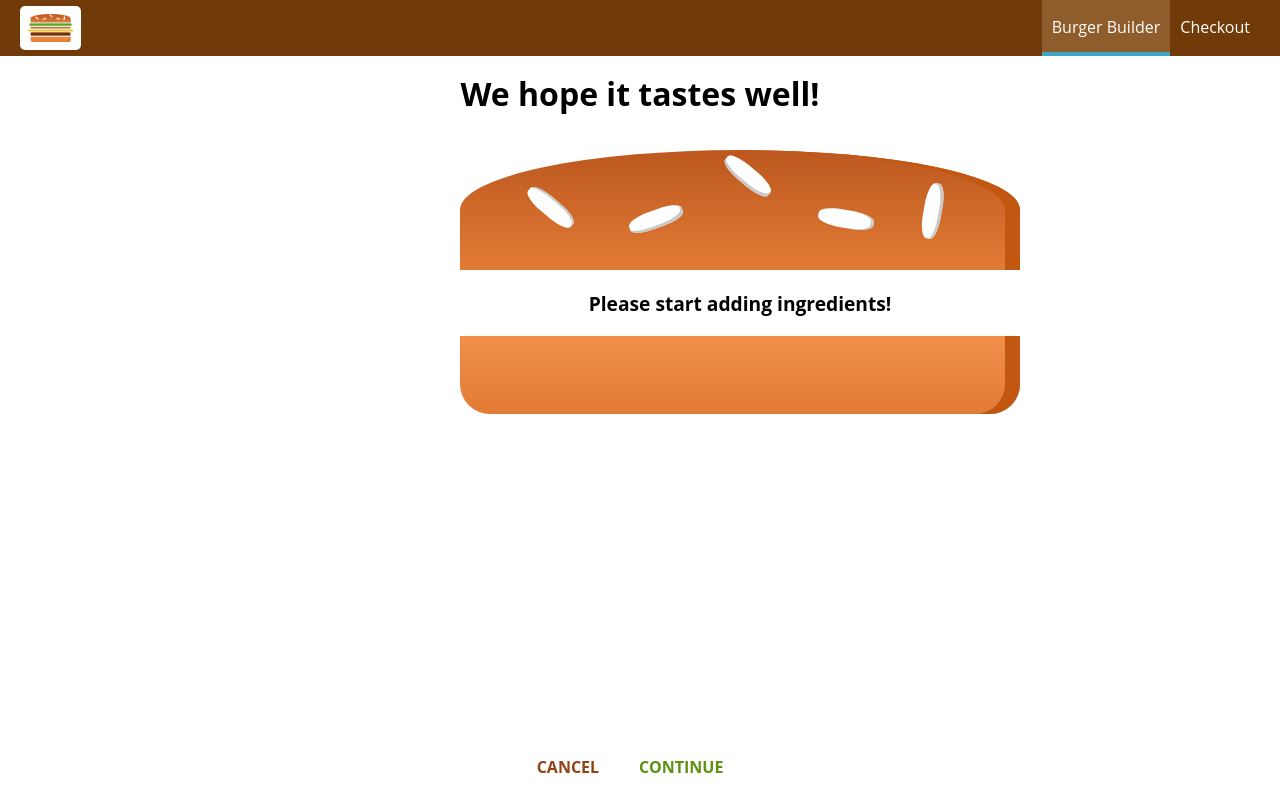
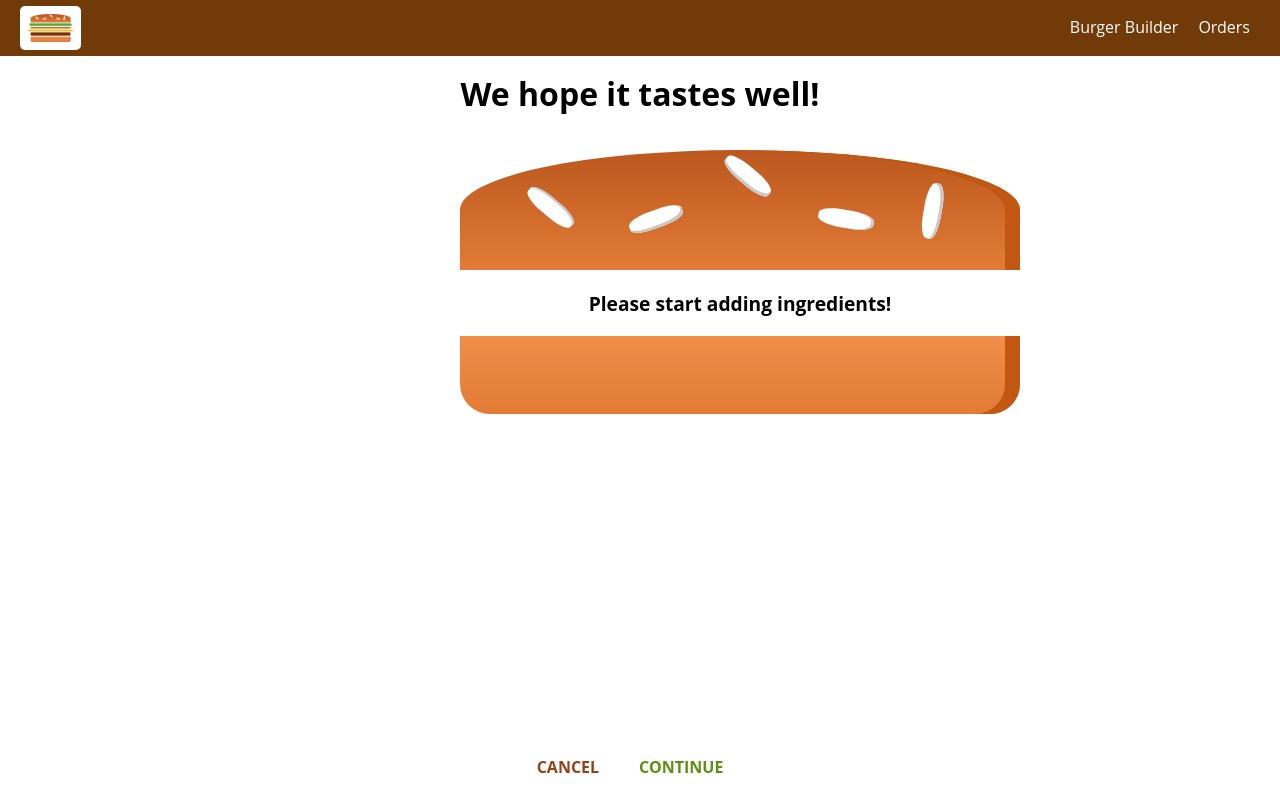
Before and after one commit to andreisavelev/burger-builder-react, a React app: page /checkout in a window 1280 px wide. Built offline with nearby package versions, Linux system fonts and the light colour scheme.

Commit message:
Transform simple a tag to NavLink in the toolbar

```diff
--- a/src/components/Burger/BuildControls/BuildControl/BuildControl.css
+++ b/src/components/Burger/BuildControls/BuildControl/BuildControl.css
@@ -12,7 +12,6 @@
     margin: 0 5px;
     width: 80px;
     border: 1px solid #AA6817;
-    cursor: pointer;
     outline: none;
 }
 
--- a/src/components/Navigation/NavigationItems/NavigationItem/NavigationItem.js
+++ b/src/components/Navigation/NavigationItems/NavigationItem/NavigationItem.js
@@ -1,12 +1,15 @@
 import React from 'react';
+import {NavLink} from "react-router-dom";
 
 import classes from './NavigationItem.css';
 
-const navigationItem = ( props ) => (
+const navigationItem = (props) => (
     <li className={classes.NavigationItem}>
-        <a
-            href={props.link}
-            className={props.active ? classes.active : null}>{props.children}</a>
+        <NavLink to={props.link}
+                 exact={props.exact}
+                 activeClassName={classes.active}>
+            {props.children}
+        </NavLink>
     </li>
 );
 
--- a/src/components/Navigation/NavigationItems/NavigationItems.js
+++ b/src/components/Navigation/NavigationItems/NavigationItems.js
@@ -5,8 +5,8 @@
 
 const navigationItems = () => (
     <ul className={classes.NavigationItems}>
-        <NavigationItem link="/" active>Burger Builder</NavigationItem>
-        <NavigationItem link="/">Checkout</NavigationItem>
+        <NavigationItem link="/" exact>Burger Builder</NavigationItem>
+        <NavigationItem link="/orders">Orders</NavigationItem>
     </ul>
 );
 
```
